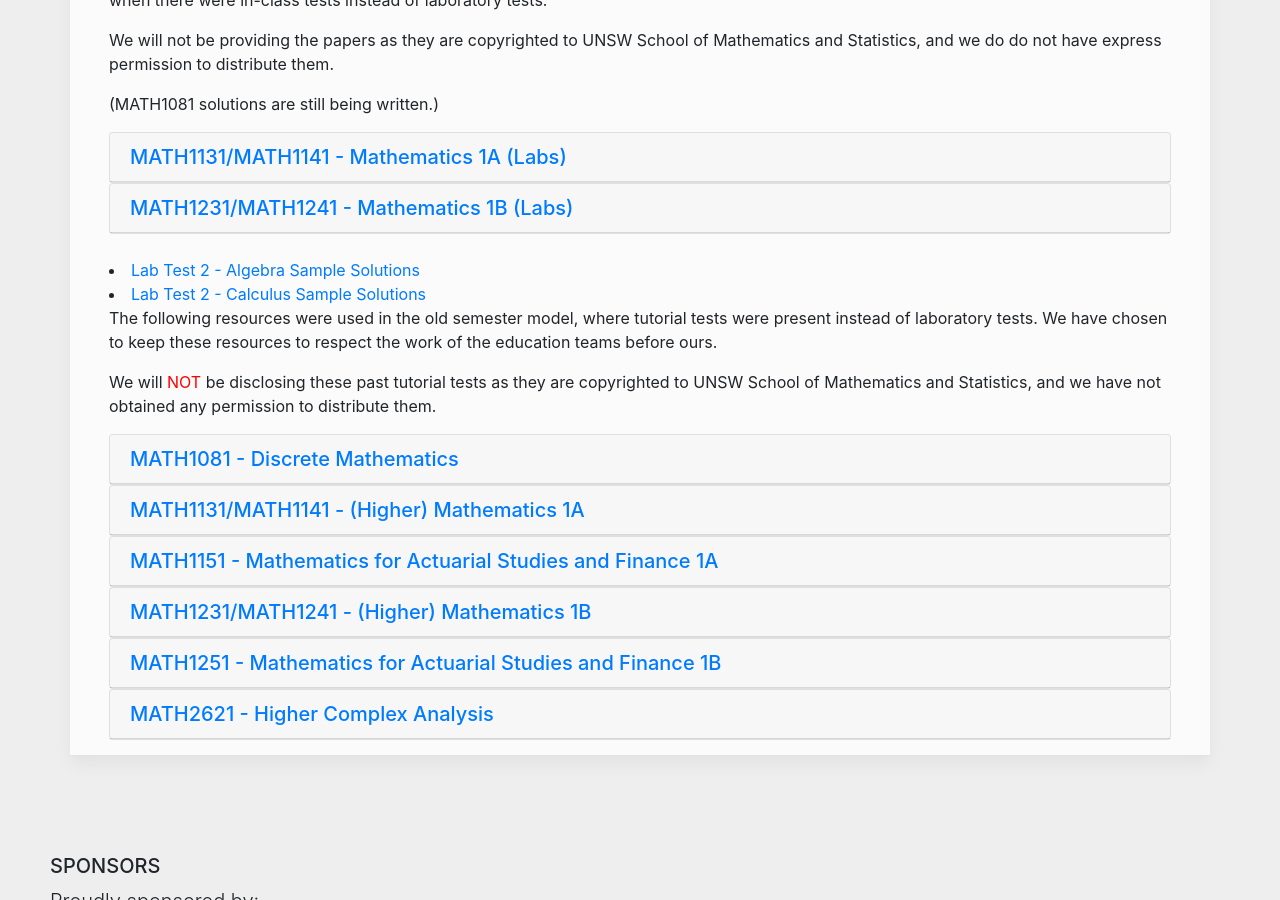
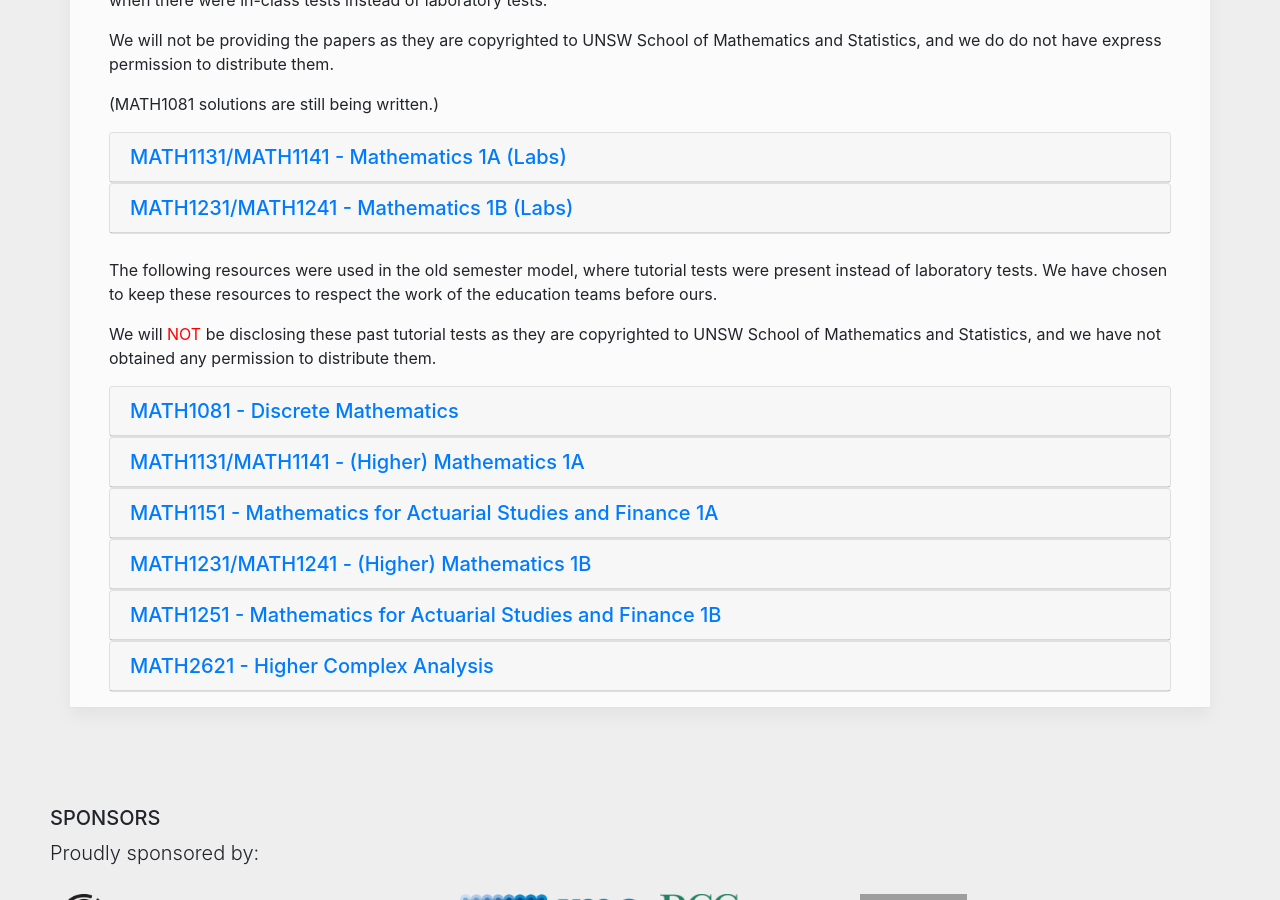
Before and after one commit to MathSocUNSW/MathSocUNSW.github.io, a Jekyll site: the page built from _pages/solutions.html, in a window 1280 px wide and 900 px high, scrolled down 680 px. Built offline with Jekyll 4.4.1, drawn with Linux system fonts in a browser that asks for light colours; nearby versions of some CDN libraries.

Commit message:
reset fix

```diff
--- a/_pages/solutions.html
+++ b/_pages/solutions.html
@@ -75,18 +75,6 @@ title_text: These are solutions to past exams created by MathSoc. Please let us
 	</div>
 </div>
 <br>
-<div>
-	<li>
-		<a href="{{ solutions_url }}/MATH1231_MATH1241/MATH12_34_1_Algebra_Solutions.pdf">
-			Lab Test 2 - Algebra Sample Solutions
-		</a>
-	</li>
-	<li>
-		<a href="{{ solutions_url }}/MATH1231_MATH1241/MATH12_34_1_Calculus_Solutions.pdf">
-			Lab Test 2 - Calculus Sample Solutions
-		</a>
-	</li>
-</div>
 <div>
 	<p>
 		The following resources were used in the old semester model, where tutorial tests were present instead of laboratory tests. We have chosen to keep these resources to respect the work of the education teams before ours.
```
Also changed, not shown: docs/resources/first-year-solutions/index.html (+0 -12 lines).
